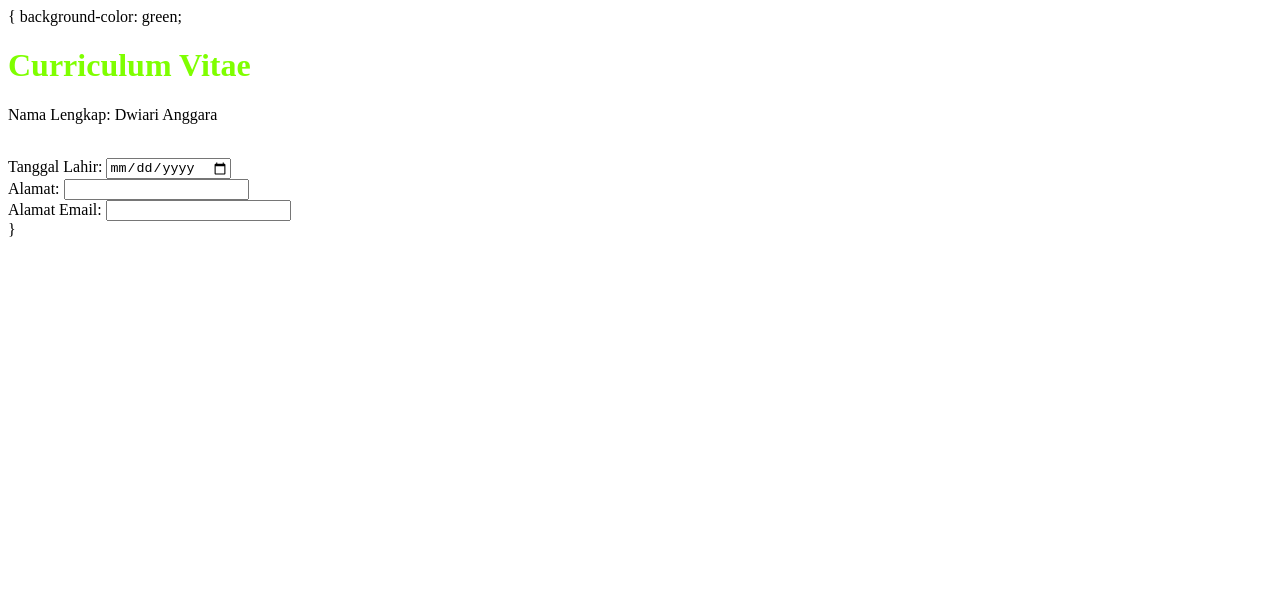
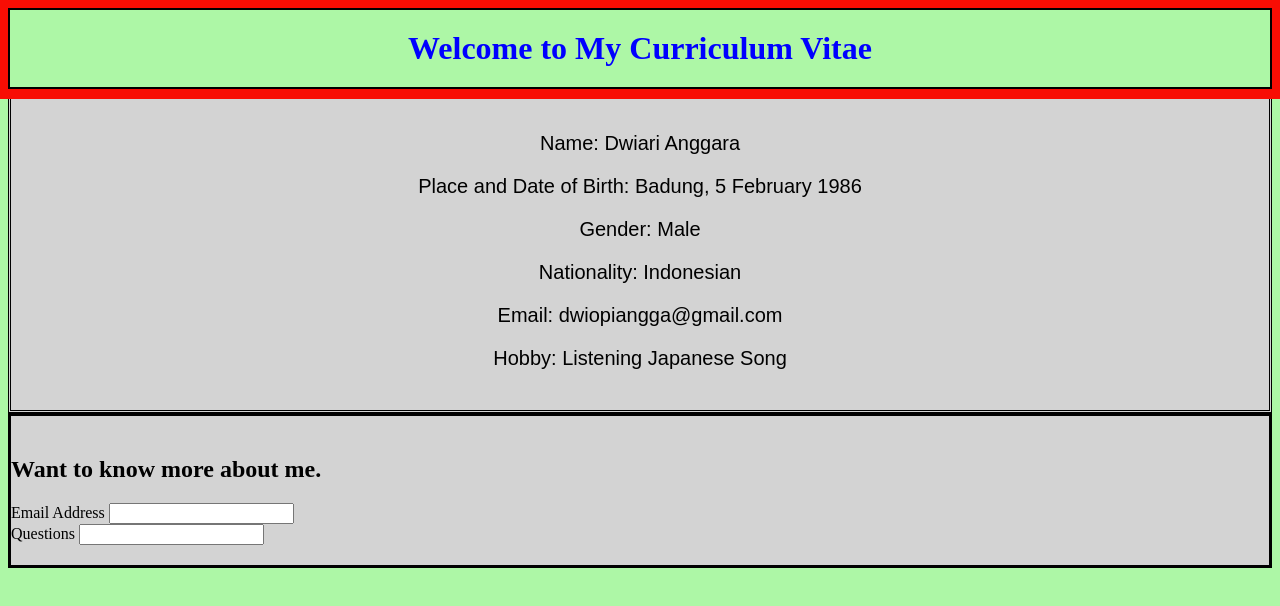
Before and after one commit to Anggaraluna/Exercise-1, a plain HTML site: page index.html in a window 1280 px wide. Drawn offline with Linux system fonts and the light colour scheme.

Commit message:
Update index.html

```diff
--- a/index.html
+++ b/index.html
@@ -5,26 +5,63 @@
     <meta name="viewport" content="width=device-width, initial-scale=1.0">
     <meta http-equiv="X-UA-Compatible" content="ie=edge">
     <title>Biodata Pribadi</title>
+    <style>
+            body {
+              background-color: rgb(173, 247, 166);
+            }
+
+            h1 {
+              color: blue;
+              text-align: center;
+              border: 2px solid black;
+              outline: rgb(248, 13, 4) solid 10px;
+              margin: auto;
+              padding: 10px;
+            }
+
+            h1 {
+                padding-top: 20px;
+                padding-bottom: 20px;
+            }
+
+            p {
+              font-family: sans-serif;
+              font-size: 20px;
+              text-align: center;
+            }
+
+            div.double {border-style: double;}
+            div.solid {border-style: solid;}
+
+            div {
+                background-color: lightgray
+            }
+
+            div {
+                padding-top: 20px;
+                padding-bottom: 20px;
+            }
+
+            </style>
 </head>
-<body> {
-        background-color: green;
-        <div>
-                <h1 style="color:chartreuse ">Curriculum Vitae</h1>
-                <form action="">
-                    <p>Nama Lengkap: Dwiari Anggara</p>
-                    <br>
-                    <label for="date">Tanggal Lahir:</label>
-                    <input type="date" id="date">
-                    <br>
-                    <label for="address">Alamat:</label>
-                    <input type="text" id="address">
-                    <br>
-                    <label for="email">Alamat Email:</label>
-                    <input type="text" id="email">
-                </form>
-
+<body>
+        <h1>Welcome to My Curriculum Vitae</h1>
+        <div class="double">
+                <p>Name: Dwiari Anggara</p>
+                <p>Place and Date of Birth: Badung, 5 February 1986</p>
+                <p>Gender: Male</p>
+                <p>Nationality: Indonesian</p>
+                <p>Email: dwiopiangga@gmail.com</p>
+                <p>Hobby: Listening Japanese Song</p>
         </div>
-}
+        <div class="solid">
+            <h2>Want to know more about me.</h2>
+            <label for="email">Email Address</label>
+            <input type="text" id="email">
+            <br>
+            <label for="questions">Questions</label>
+            <input type="text" id="questions">
+        </div>
 
 </body>
 </html>
```
